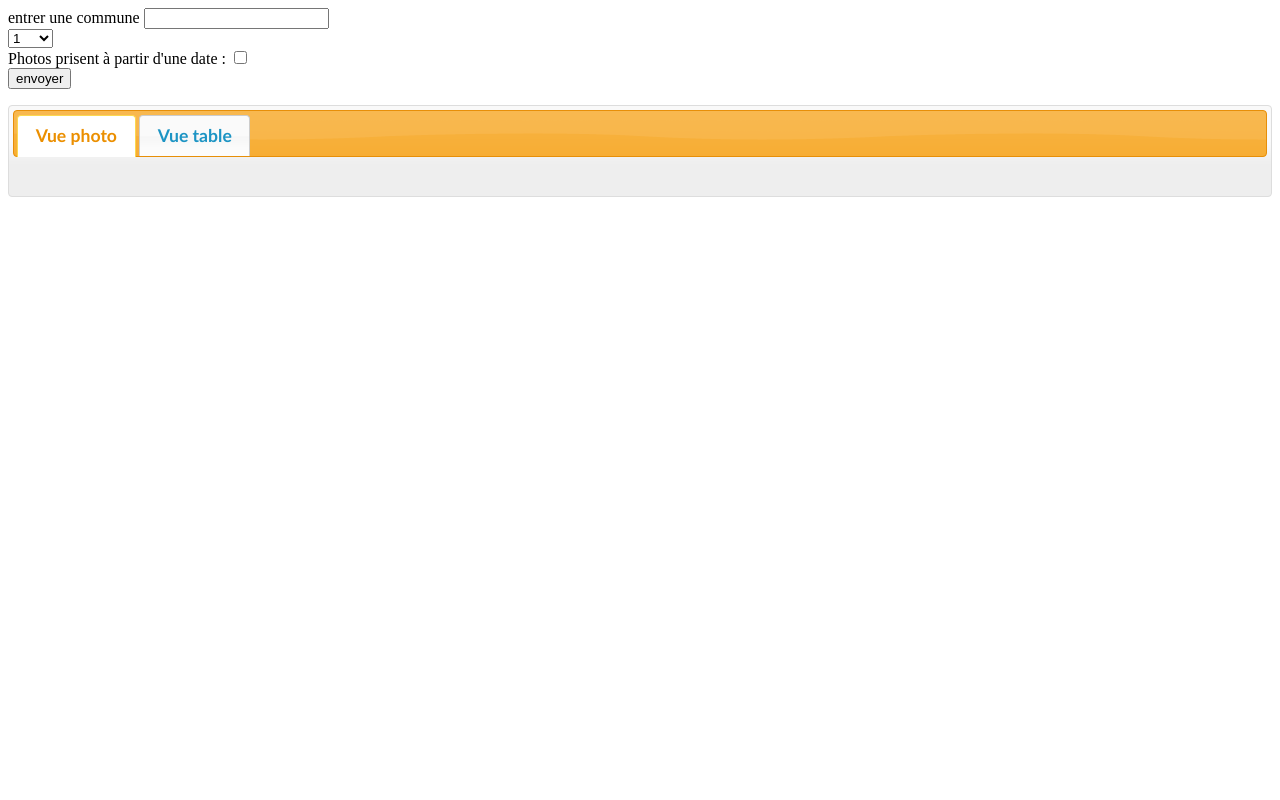
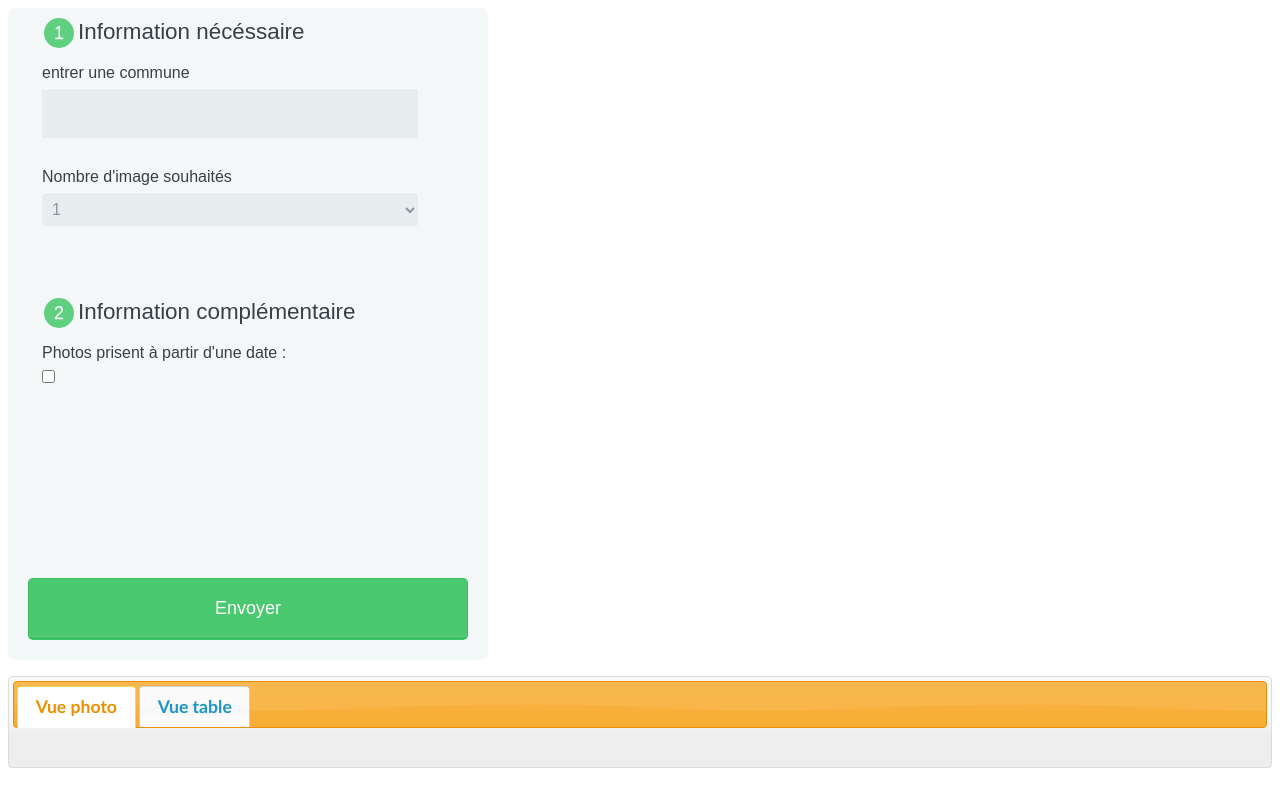
Before and after one commit to SimylinK/commune_photo, a PHP site: page / in a window 1280 px wide. Run offline with PHP 8.4, Linux system fonts and the light colour scheme.

Commit message:
table view

```diff
--- a/index.html
+++ b/index.html
@@ -10,17 +10,23 @@
     <meta charset="UTF-8">
   </head>
   <body>
-    <form>
-      entrer une commune <input id="commune" type="text" name="commune">   <br/>
-      <select id="listNumber">
-      </select> <br/>
+    <form action="javascript:void(0);">
+        <fieldset>
+          <legend><span class="number">1</span>Information nécéssaire</legend>
+          <label>entrer une commune</label>
+          <input id="commune" type="text" name="commune">
+          <label>Nombre d'image souhaités</label><select id="listNumber"></select>
+        </fieldset>
+        <fieldset>
+          <legend><span class="number">2</span>Information complémentaire</legend>
+           <label>Photos prisent à partir d'une date : </label> <input type="checkbox" id="checkbox1"/>
+            <div id="autoUpdate" class="autoUpdate">
+             <label> Date:</label>  <br/><input type="text" id="datepicker">
 
-      Photos prisent à partir d'une date :  <input type="checkbox" id="checkbox1"/>
-      <div id="autoUpdate" class="autoUpdate">
-        <p> Date: <input type="text" id="datepicker"></p>
-      </div>
-      <br/>
-      <input id="button" type="button" value="envoyer"/>
+
+            </div>
+        </fieldset>
+      <button id="button" >Envoyer</button>
     </form>
 
       <div id="tabs">
--- a/script/script.js
+++ b/script/script.js
@@ -93,10 +93,9 @@ $(function(){
 
 
           var imgTxt = "<img src=\"https://farm"+ item.farm +".staticflickr.com/"+ item.server +"/"+ item.id +"_"+ item.secret +".jpg\" height=\"250px\" width=\"400px\">"
-          // $("#affichage").append("<tr><td id='test'>test</td></tr>");
 
+          getInfo(item.id, imgTxt);
 
-          $("#affichage").append("<tr><td id='test'>"+imgTxt+"</td></tr>");
           if (i == $("#listNumber").val()-1) return false;
       });
       if (vide) $( "#dialog-noResult" ).dialog( "open" );
@@ -106,7 +105,7 @@ $(function(){
 
 
   function displayInfo(photoID) {
-    $.getJSON("https:/api.flickr.com/services/rest/?method=flickr.photos.getInfo&api_key=5149a64fa91469647a7511af9adf33a5&format=json&nojsoncallback=1", {
+    $.getJSON("https://api.flickr.com/services/rest/?method=flickr.photos.getInfo&api_key=5149a64fa91469647a7511af9adf33a5&format=json&nojsoncallback=1", {
         photo_id:photoID
     }, function(data) {
         $("#dialog-infoPhoto").html("Titre : " + data.photo.title._content + "</br>" +
@@ -117,7 +116,15 @@ $(function(){
   }
 
 
+  function getInfo(photoID, imgTxt) {
+    $.getJSON("https://api.flickr.com/services/rest/?method=flickr.photos.getInfo&api_key=5149a64fa91469647a7511af9adf33a5&format=json&nojsoncallback=1", {
+        photo_id:photoID
+    }, function(data) {
+          var info = "<td>Titre : " + data.photo.title._content + "</br>" +
+          "Date : " + data.photo.dates.taken + "</br>" +
+          "Photographe : " + data.photo.owner.realname+"</td>";
 
-
-
+          $("#affichage").append("<tr><td>"+imgTxt+"</td>"+info+"</tr>");
+    });
+  }
 });
--- a/style/style.css
+++ b/style/style.css
@@ -2,3 +2,126 @@ img
 {
     padding : 50px;
 }
+
+
+*, *:before, *:after {
+  -moz-box-sizing: border-box;
+  -webkit-box-sizing: border-box;
+  box-sizing: border-box;
+}
+
+body {
+  font-family: 'Nunito', sans-serif;
+  color: #384047;
+}
+
+form {
+  max-width: 300px;
+  padding: 10px 20px;
+  background: #f4f7f8;
+  border-radius: 8px;
+}
+
+h1 {
+  margin: 0 0 30px 0;
+  text-align: center;
+}
+
+input[type="text"],
+input[type="password"],
+input[type="date"],
+input[type="datetime"],
+input[type="email"],
+input[type="number"],
+input[type="search"],
+input[type="tel"],
+input[type="time"],
+input[type="url"],
+textarea,
+select {
+  background: rgba(255,255,255,0.1);
+  border: none;
+  font-size: 16px;
+  height: auto;
+  margin: 0;
+  outline: 0;
+  padding: 15px;
+  width: 100%;
+  background-color: #e8eeef;
+  color: #8a97a0;
+  box-shadow: 0 1px 0 rgba(0,0,0,0.03) inset;
+  margin-bottom: 30px;
+}
+
+input[type="radio"],
+input[type="checkbox"] {
+  margin: 0 4px 8px 0;
+}
+
+select {
+  padding: 6px;
+  height: 32px;
+  border-radius: 2px;
+}
+
+button {
+  padding: 19px 39px 18px 39px;
+  color: #FFF;
+  background-color: #4bc970;
+  font-size: 18px;
+  text-align: center;
+  font-style: normal;
+  border-radius: 5px;
+  width: 100%;
+  border: 1px solid #3ac162;
+  border-width: 1px 1px 3px;
+  box-shadow: 0 -1px 0 rgba(255,255,255,0.1) inset;
+  margin-bottom: 10px;
+}
+
+fieldset {
+  display:block;
+  margin-bottom: 30px;
+  border: none;
+  height:250px;
+  width:400px;
+  float:left;
+
+}
+
+legend {
+  font-size: 1.4em;
+  margin-bottom: 10px;
+}
+
+label {
+  display: block;
+  margin-bottom: 8px;
+}
+
+label.light {
+  font-weight: 300;
+  display: inline;
+}
+
+.number {
+  background-color: #5fcf80;
+  color: #fff;
+  height: 30px;
+  width: 30px;
+  display: inline-block;
+  font-size: 0.8em;
+  margin-right: 4px;
+  line-height: 30px;
+  text-align: center;
+  text-shadow: 0 1px 0 rgba(255,255,255,0.2);
+  border-radius: 100%;
+}
+
+@media screen and (min-width: 480px) {
+
+  form {
+    max-width: 480px;
+  }
+
+}
```
